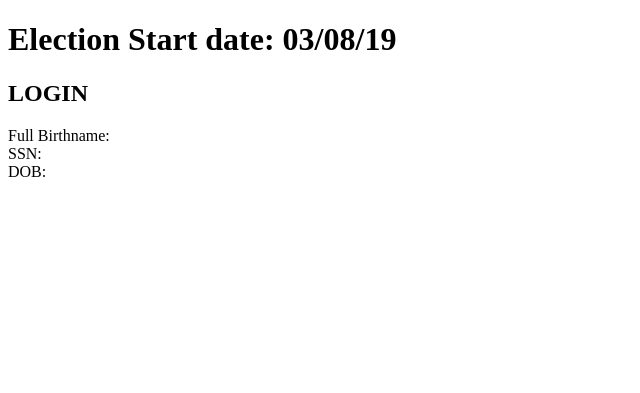
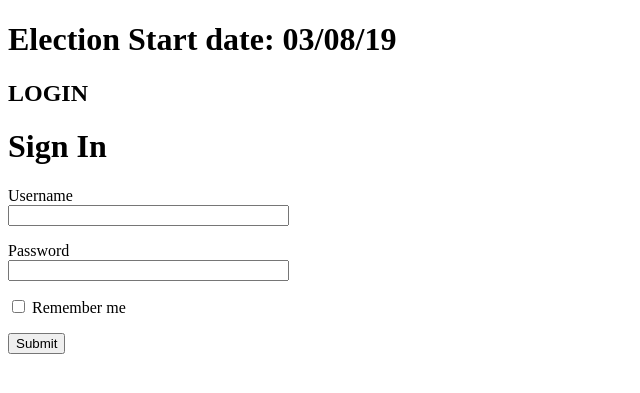
Before and after one commit to MelissaLaskowski/electionprotection, a Flask app: template templates/before.html in a window 1280 px wide. Shown: the top 393 px of the page, without its empty margins (0-640 px from the left). Run offline with Flask 2, Linux system fonts and the light colour scheme; the template is opened without the code that fills it, so the values that code supplies are empty, except form fields; tables that the repository leaves empty hold one stand-in row (values such as "Sample post"); form fields are guessed from the names that the template uses.

Commit message:
added login form

```diff
--- a/templates/before.html
+++ b/templates/before.html
@@ -11,10 +11,21 @@
 		<h2>
 			LOGIN
 		</h2>
-		<form>
-			Full Birthname:<br>
-		  	SSN:<br>
-		  	DOB:<br>
-		</form>
+		{% block content %}
+		    <h1>Sign In</h1>
+		    <form action="" method="post" novalidate>
+		        {{ form.hidden_tag() }}
+		        <p>
+		            {{ form.username.label }}<br>
+		            {{ form.username(size=32) }}
+		        </p>
+		        <p>
+		            {{ form.password.label }}<br>
+		            {{ form.password(size=32) }}
+		        </p>
+		        <p>{{ form.remember_me() }} {{ form.remember_me.label }}</p>
+		        <p>{{ form.submit() }}</p>
+		    </form>
+		{% endblock %}
 	</body>
 </html>
--- a/templates/results.html
+++ /dev/null
@@ -1 +0,0 @@
-And the winner is......
--- a/templates/vote.html
+++ /dev/null
@@ -1 +0,0 @@
-Who are you voting for??
```
Also changed, not shown: forms.py (added, +8 -0 lines), templates/landing.html (deleted, +0 -7 lines), views.py (+5 -3 lines).
